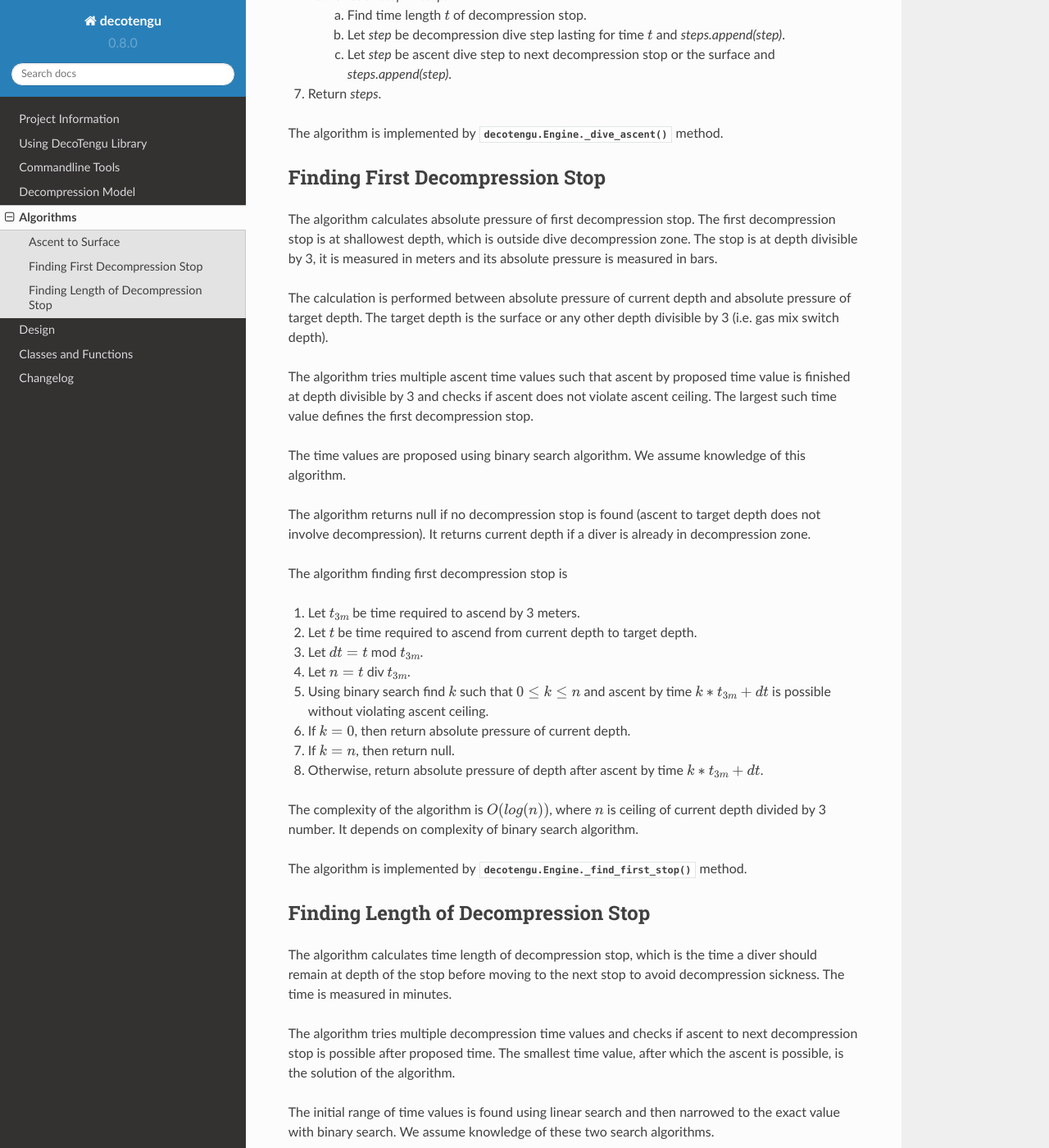
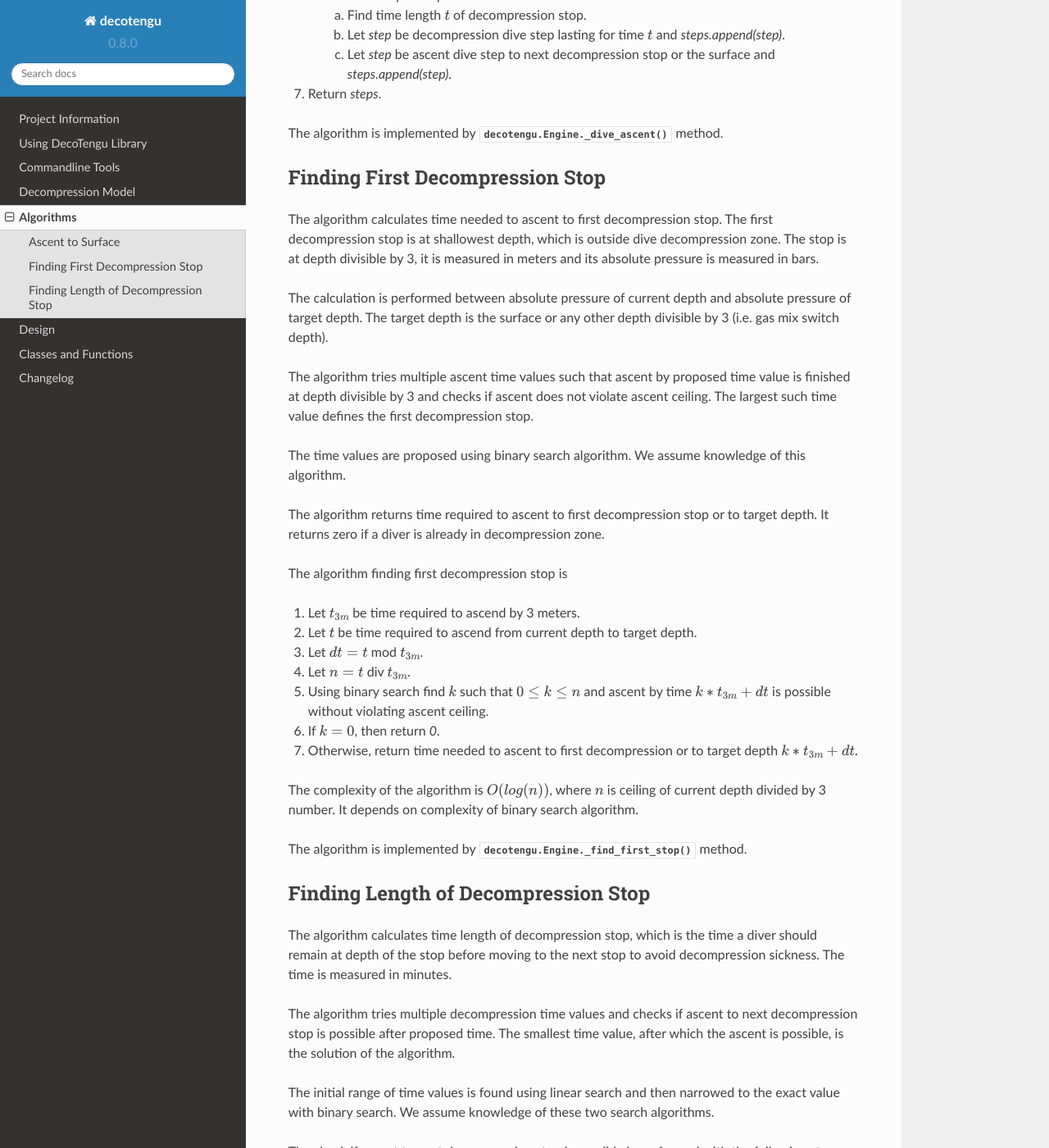
Before and after one commit to gully/decotengu, a Sphinx documentation site: the page built from doc/algo.rst, in a window 1280 px wide and 1400 px high, scrolled down 2345 px. Shown: the whole window at 82% size. Built offline with Sphinx 7.4.7 and the Read the Docs theme 2.0.0, drawn with Linux system fonts in a browser that asks for light colours.

Commit message:
- changed first deco stop finder algorithm to return time instead of   absolute pressure of depth of first deco stop - above change simplifies ascent function, which uses the algorithm   and will allow us to remove DecoTengu._free_ascent method in near future   thus simplifying decompression engine class

```diff
--- a/doc/algo.rst
+++ b/doc/algo.rst
@@ -127,8 +127,8 @@ method.
 
 Finding First Decompression Stop
 --------------------------------
-The algorithm calculates absolute pressure of first decompression stop. The
-first decompression stop is at shallowest depth, which is outside dive
+The algorithm calculates time needed to ascent to first decompression stop.
+The first decompression stop is at shallowest depth, which is outside dive
 decompression zone. The stop is at depth divisible by 3, it is measured in
 meters and its absolute pressure is measured in bars.
 
@@ -144,9 +144,9 @@ the first decompression stop.
 The time values are proposed using binary search algorithm. We assume
 knowledge of this algorithm.
 
-The algorithm returns null if no decompression stop is found (ascent to
-target depth does not involve decompression). It returns current depth if
-a diver is already in decompression zone.
+The algorithm returns time required to ascent to first decompression stop
+or to target depth. It returns zero if a diver is already in decompression
+zone.
 
 The algorithm finding first decompression stop is
 
@@ -158,10 +158,9 @@ The algorithm finding first decompression stop is
 #. Using binary search find :math:`k` such that :math:`0 \le k \le n` and
    ascent by time :math:`k * t_{3m} + dt` is possible without violating
    ascent ceiling.
-#. If :math:`k = 0`, then return absolute pressure of current depth.
-#. If :math:`k = n`, then return null.
-#. Otherwise, return absolute pressure of depth after ascent by time
-   :math:`k * t_{3m} + dt`.
+#. If :math:`k = 0`, then return `0`.
+#. Otherwise, return time needed to ascent to first decompression or to
+   target depth :math:`k * t_{3m} + dt`.
 
 The complexity of the algorithm is :math:`O(log(n))`, where :math:`n` is
 ceiling of current depth divided by 3 number. It depends on complexity
```
Also changed, not shown: 2 other files.
